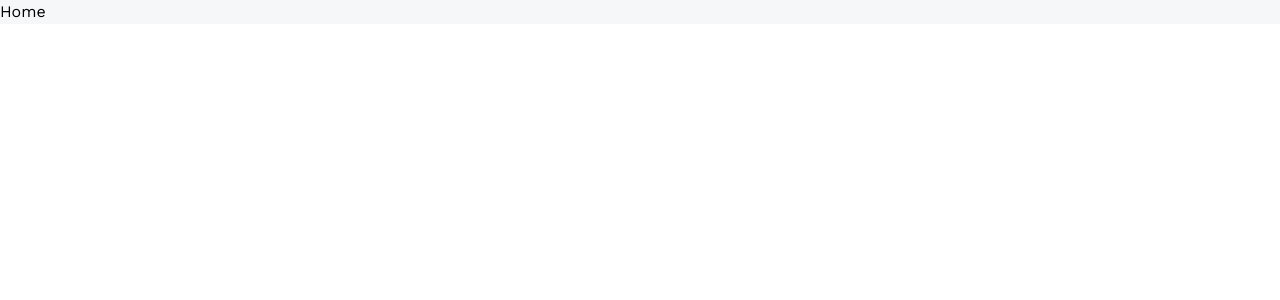
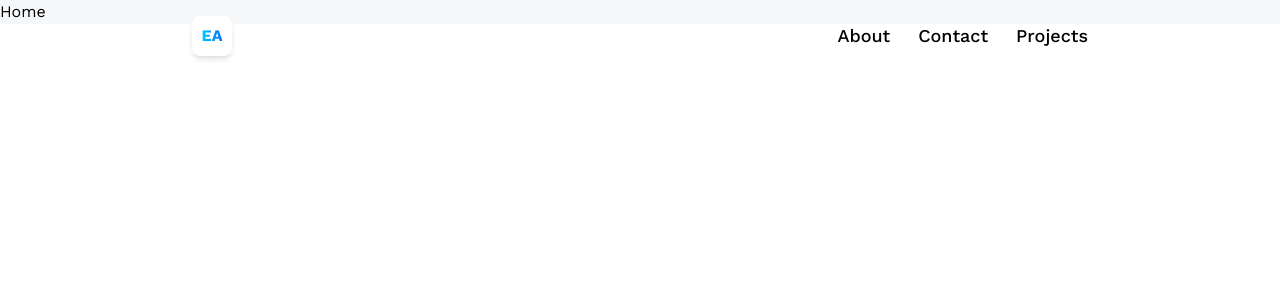
Before and after one commit to frifster/portfolio2.0, a React (Vite) app: page / in a window 1280 px wide. Shown: the top 300 px of the page. Built offline with nearby package versions, Linux system fonts and the light colour scheme.

Commit message:
Add Navbar component and update routes
Implemented a new Navbar component in the application to simplify the navigation process. Updated the App component to incorporate the newly introduced Navbar. Additionally, a new route for the "projects" section has been added.

```diff
--- a/src/App.tsx
+++ b/src/App.tsx
@@ -1,13 +1,15 @@
 import {BrowserRouter as Router, Route, Routes} from "react-router-dom";
+import Navbar from "./components/Navbar.tsx";
 
 function App() {
   return (
       <main className="bg-slate-300/20">
           <Router>
-              {/* Navbar */}
+              <Navbar/>
               <Routes>
                   <Route path="/" element="Home"/>
                   <Route path="/about" element="About"/>
+                  <Route path="/projects" element="Projects"/>
                   <Route path="/contact" element="Contact"/>
               </Routes>
           </Router>
--- /dev/null
+++ b/src/components/Navbar.tsx
@@ -0,0 +1,23 @@
+import {NavLink} from "react-router-dom";
+
+const Navbar = () => {
+    const navLinkClassName = ({isActive}: { isActive: boolean }) => {
+        return isActive ? "text-blue-500" : "text-black"
+    }
+
+    return (
+        <header className="header">
+            <NavLink to="/"
+                     className="w-10 h-10 rounded-lg bg-white items-center justify-center flex font-bold shadow-md">
+                <p className="blue-gradient_text">EA</p>
+            </NavLink>
+            <nav className="flex text-lg gap-7 font-medium">
+                <NavLink to="/about" className={navLinkClassName}>About</NavLink>
+                <NavLink to="/contact" className={navLinkClassName}>Contact</NavLink>
+                <NavLink to="/projects" className={navLinkClassName}>Projects</NavLink>
+            </nav>
+        </header>
+    )
+}
+
+export default Navbar
```
